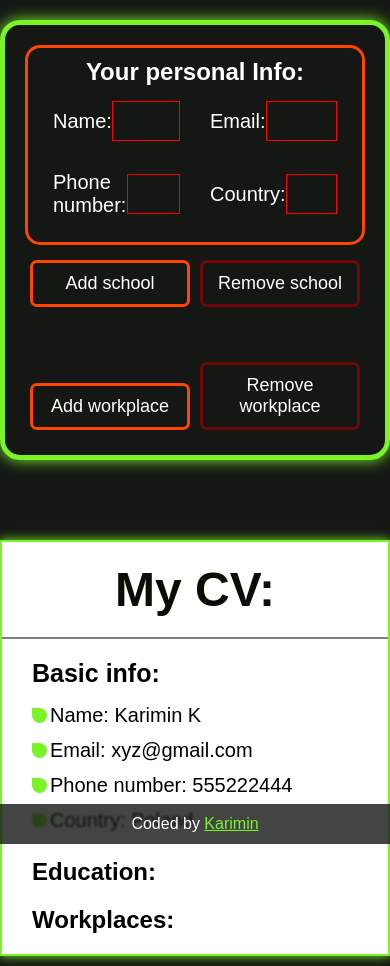
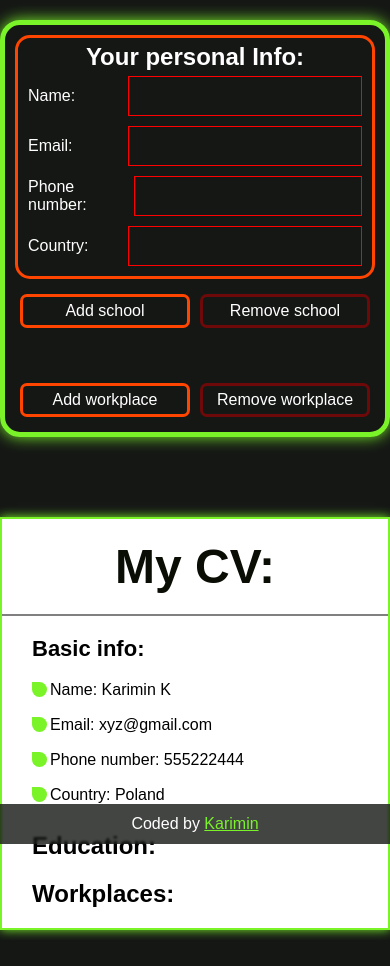
Before and after one commit to KariminK/react-cv-app, a React (Vite) app: page / in a window 390 px wide. After the commit the page ends 940 px from the top, so only its background shows below. Built offline with nearby package versions, Linux system fonts and the light colour scheme.

Commit message:
added RWD

```diff
--- a/src/styles/editform.css
+++ b/src/styles/editform.css
@@ -1,4 +1,4 @@
-form{
+form {
   max-width: 1200px;
   margin-inline: auto;
   margin-top: 20px;
@@ -7,10 +7,11 @@ form{
   border-radius: 20px;
   padding: 20px;
 }
-.educationalInfoForm{
+.educationalInfoForm {
   margin-top: 10px;
 }
-.educationalInfoForm button, .workplaceInfoForm button{
+.educationalInfoForm button,
+.workplaceInfoForm button {
   width: calc(50% - 10px);
   margin: 5px;
   padding: 10px;
@@ -22,21 +23,37 @@ form{
   cursor: pointer;
   transition: box-shadow 200ms, background-color 200ms;
 }
-.educationalInfoForm button:nth-child(2), .workplaceInfoForm button:nth-child(2){
+@media screen and (max-width: 500px) {
+  .educationalInfoForm button,
+  .workplaceInfoForm button {
+    font-size: 16px;
+    padding: 5px;
+  }
+}
+.educationalInfoForm button:nth-child(2),
+.workplaceInfoForm button:nth-child(2) {
   border-color: rgb(110, 9, 9);
 }
-.educationalInfoForm button:hover, .workplaceInfoForm button:hover{
+.educationalInfoForm button:hover,
+.workplaceInfoForm button:hover {
   box-shadow: 0px 0px 10px orangered;
   background-color: rgb(211, 60, 5);
 }
-.educationalInfoForm button:nth-child(2):hover, .workplaceInfoForm button:nth-child(2):hover{
+.educationalInfoForm button:nth-child(2):hover,
+.workplaceInfoForm button:nth-child(2):hover {
   background-color: rgb(110, 9, 9);
   box-shadow: 0px 0px 15px rgb(110, 9, 9);
 }
-.workplaceInfoForm button{
+.workplaceInfoForm button {
   margin-top: 50px;
 }
-.schoolForms, .workplaceForms{
+.schoolForms,
+.workplaceForms {
   display: flex;
   flex-wrap: wrap;
 }
+@media screen and (max-width: 500px) {
+  form {
+    padding: 10px;
+  }
+}
--- a/src/styles/education.css
+++ b/src/styles/education.css
@@ -12,6 +12,11 @@
   flex-basis: calc(100% / 3);
   flex-grow: 1;
   margin-top: 10px;
+}
+@media screen and (max-width: 768px) {
+  .Education-section li {
+    flex-basis: 50%;
+  }
 }
 .Education-section h3 {
   margin-bottom: 4px;
--- a/src/styles/personalInfo.css
+++ b/src/styles/personalInfo.css
@@ -21,3 +21,11 @@
   background-color: rgb(122, 243, 41);
   border-radius: 0px 33px 33px 33px;
 }
+@media screen and (max-width: 500px) {
+  .personalInfo-section h2 {
+    font-size: 22px;
+  }
+  .personalInfo-section li {
+    font-size: 16px;
+  }
+}
--- a/src/styles/personalInfoForm.css
+++ b/src/styles/personalInfoForm.css
@@ -1,15 +1,15 @@
-.personalInfoForm{
+.personalInfoForm {
   padding: 10px;
   border: 3px solid orangered;
   border-radius: 15px;
   text-align: center;
   color: white;
 }
-.personalFormInputs{
+.personalFormInputs {
   display: flex;
   flex-wrap: wrap;
 }
-.personalInfoForm p{
+.personalInfoForm p {
   display: flex;
   justify-content: space-between;
   font-size: 20px;
@@ -19,7 +19,8 @@
   margin: 5px;
   width: calc(50% - 10px);
 }
-.personalInfoForm input{
+
+.personalInfoForm input {
   height: 40px;
   font-size: 20px;
   width: 70%;
@@ -30,7 +31,22 @@
   outline: none;
   transition: box-shadow 200ms, scale 200ms;
 }
-.personalInfoForm input:focus{
+.personalInfoForm input:focus {
   box-shadow: 0px 0px 15px red;
   scale: 1.05;
 }
+@media screen and (max-width: 1000px) {
+  .personalInfoForm p {
+    width: 100%;
+  }
+}
+@media screen and (max-width: 500px) {
+  .personalInfoForm {
+    padding: 5px;
+  }
+  .personalInfoForm p {
+    font-size: 16px;
+    padding: 5px;
+    margin: 0px;
+  }
+}
--- a/src/styles/schoolform.css
+++ b/src/styles/schoolform.css
@@ -1,4 +1,4 @@
-.schoolForm{
+.schoolForm {
   padding: 10px;
   margin-top: 10px;
   margin-inline: 5px;
@@ -7,7 +7,7 @@
   flex-basis: calc(50%-10px);
   flex-grow: 1;
 }
-.schoolForm p{
+.schoolForm p {
   display: flex;
   justify-content: space-between;
   align-items: center;
@@ -15,7 +15,13 @@
   color: white;
   margin: 10px 0px;
 }
-.schoolForm input{
+
+@media screen and (max-width: 768px) {
+  .schoolForm p {
+    font-size: 18px;
+  }
+}
+.schoolForm input {
   width: 50%;
   height: 35px;
   background-color: transparent;
--- a/src/styles/workplace.css
+++ b/src/styles/workplace.css
@@ -13,6 +13,14 @@
 .workplace > li {
   flex-basis: calc(33%);
   padding: 10px;
+}
+@media screen and (max-width: 768px) {
+  .Workplace-section > ul {
+    margin-left: 0px;
+  }
+  .workplace > li {
+    flex-basis: 100%;
+  }
 }
 .workplace-details > li,
 .responsibilities-list li {
@@ -40,3 +48,9 @@
 .responsibilities-list li::before {
   background-color: rgb(110, 9, 9) !important;
 }
+@media screen and (max-width: 500px) {
+  .workplace-details > li,
+  .responsibilities-list li {
+    font-size: 16px;
+  }
+}
--- a/src/styles/workplaceForm.css
+++ b/src/styles/workplaceForm.css
@@ -1,4 +1,4 @@
-.workplaceForm{
+.workplaceForm {
   padding: 10px;
   margin-top: 10px;
   margin-inline: 5px;
@@ -8,13 +8,19 @@
   flex-grow: 1;
   color: white;
 }
-.workplaceForm p{
+@media screen and (max-width: 768px) {
+  .workplaceForm {
+    flex-basis: 100%;
+  }
+}
+.workplaceForm p {
   display: flex;
   justify-content: space-between;
   align-items: center;
   margin: 20px 0px;
 }
-.workplaceForm input, .workplaceForm textarea {
+.workplaceForm input,
+.workplaceForm textarea {
   width: 50%;
   height: 35px;
   background-color: transparent;
@@ -27,10 +33,17 @@
   transition: box-shadow 200ms, scale 200ms;
   resize: none;
 }
-.workplaceForm textarea{
+.workplaceForm textarea {
   height: 70px;
 }
-.workplaceForm input:focus, .workplaceForm textarea:focus {
+.workplaceForm input:focus,
+.workplaceForm textarea:focus {
   box-shadow: 0px 0px 15px red;
   scale: 1.02;
 }
+@media screen and (max-width: 500px) {
+  .workplaceForm input,
+  .workplaceForm textarea {
+    font-size: 16px;
+  }
+}
```
Lines whose indentation alone changed are shown as unchanged.
